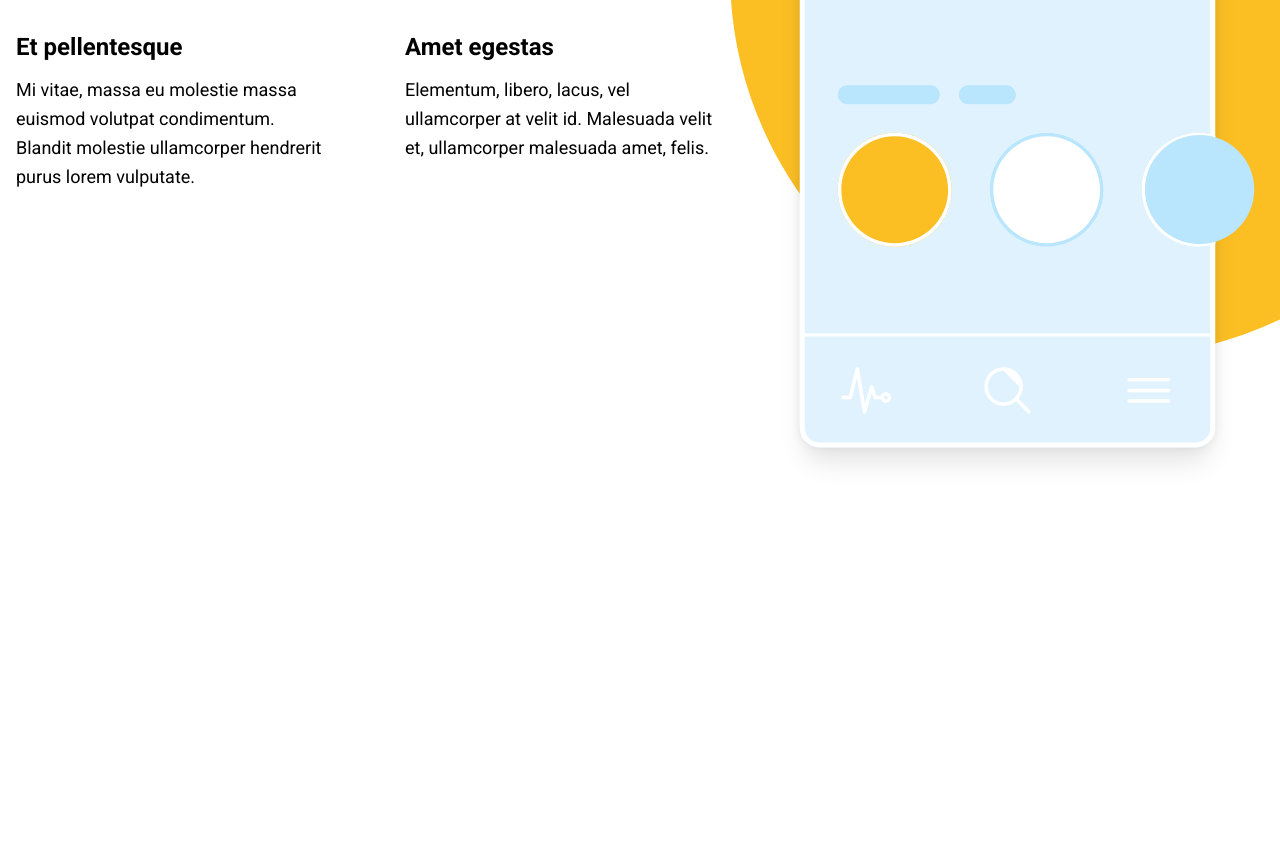
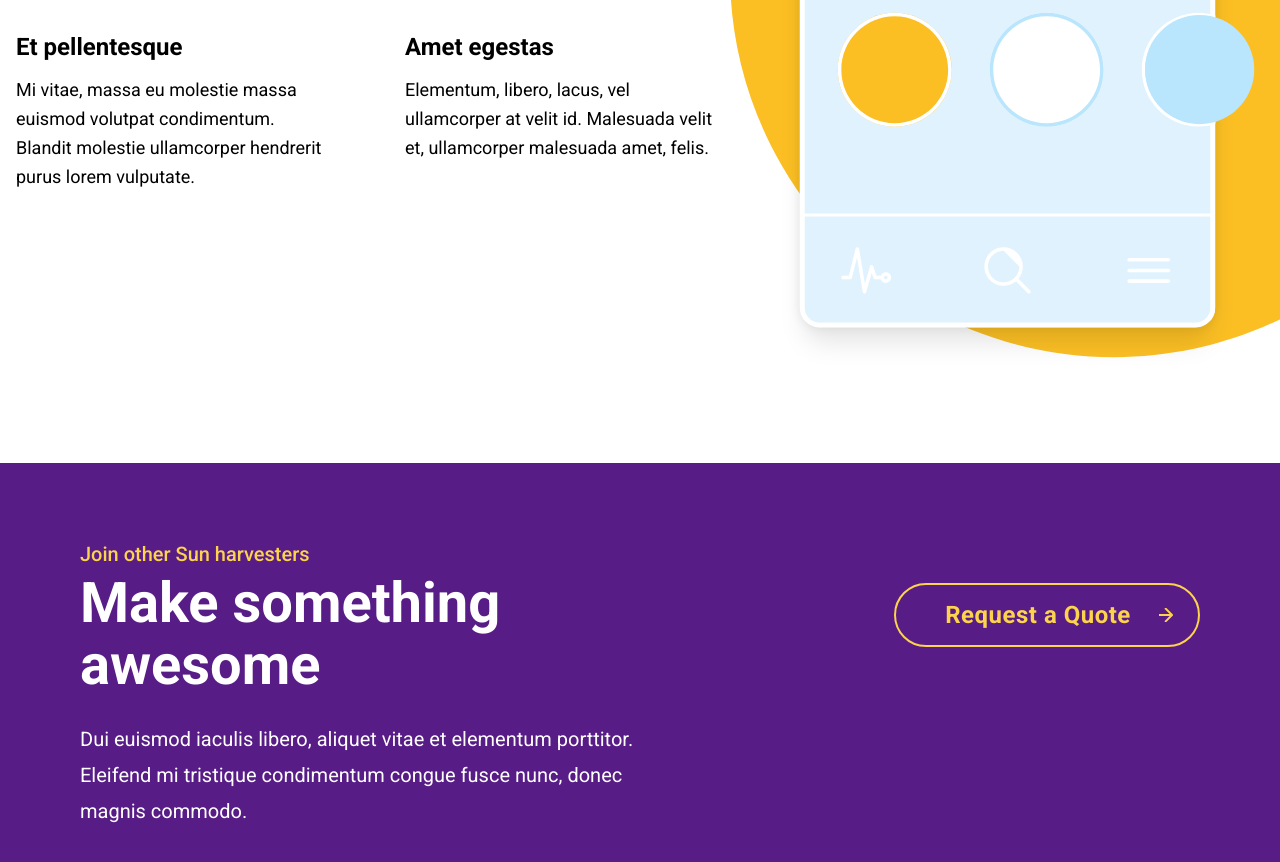
Before and after one commit to gabrielmunck/SollerTest, a Next.js app: page / in a window 1280 px wide. Shown: the part 3560-4422 px from the top of the page. Before the commit the page ends 4047 px from the top, so only its background shows below. Built offline with nearby package versions, Linux system fonts and the light colour scheme.

Commit message:
Cirado componente Carousel

```diff
--- a/src/app/page.tsx
+++ b/src/app/page.tsx
@@ -3,6 +3,7 @@ import MainSection from "../components/MainSection";
 import DesktopSection from "../components/DesktopSection";
 import Services from "@/components/Services";
 import Features from "@/components/Features";
+import CarouselSection from "@/components/CarouselSection";
 
 export default function Home() {
   return (
@@ -12,6 +13,7 @@ export default function Home() {
       <DesktopSection />
       <Services />
       <Features />
+      <CarouselSection/>
     </div>
   );
 }
--- /dev/null
+++ b/src/components/CarouselSection.tsx
@@ -0,0 +1,32 @@
+import Desktop from "../assets/Desktop.svg";
+import Image from "next/image";
+import YellowButton from "./YellowButton"
+
+const CarouselSection = () => {
+    return (
+        <section className="flex flex-col bg-soller-feedback w-full h-auto pt-12 lg:pt-20">
+            <div className="flex flex-col justify-between md:flex-row lg:px-20">
+                <div className="flex flex-col w-full max-w-[814px]">
+                    <p className="text-center lg:text-left text-[16px] lg:text-[20px] font-[500] leading-[17.6px] lg:leading-[22px] text-soller-yellow mb-2">
+                        Join other Sun harvesters
+                    </p>
+                    <h2 className="text-center lg:text-left text-[32px] lg:text-[56px] font-[700] leading-[35.2px] lg:leading-[61.6px] text-soller-bg mb-6">
+                        Make something awesome
+                    </h2>
+                    <span className="text-center lg:text-left text-[16px] lg:text-[20px] font-[400] leading-[36px] lg:leading-[36px] text-soller-bg mb-12">
+                        Dui euismod iaculis libero, aliquet vitae et elementum
+                        porttitor. Eleifend mi tristique condimentum congue fusce
+                        nunc, donec magnis commodo.
+                    </span>
+                </div>
+                <div className="flex w-full pt-10 justify-center lg:justify-end">
+                    <YellowButton/>
+                </div>
+            </div>
+
+
+        </section>
+    );
+};
+
+export default CarouselSection;
--- a/src/components/Features.tsx
+++ b/src/components/Features.tsx
@@ -29,7 +29,7 @@ const Features = () => {
     ];
 
     return (
-        <section className="w-full">
+        <section className="w-full mb-[240px]">
             <div className="flex flex-col md:flex-row items-center">
                 <div className="w-full flex flex-col">
                     <div className="flex flex-col w-full items-center">
@@ -75,14 +75,14 @@ const Features = () => {
                                 alt="Mobile illustration"
                                 width={420}
                                 height={900}
-                                className="absolute w-[250px] md:w-[455px] transform translate-x-[25%] md:translate-x-[50px] translate-y-[50px] md:translate-y-[150px] "
+                                className="absolute w-[250px] md:w-[455px] transform translate-x-[25%] md:translate-x-[50px] translate-y-[50px] md:translate-y-[30px] "
                             />
                             <Image
                                 src={MobileBubble}
                                 alt="Card illustration"
                                 width={203}
                                 height={296.8}
-                                className="absolute w-[60px] md:w-[110px] transform translate-x-[265px] translate-y-[373px] md:translate-x-[415px] md:translate-y-[738px]"
+                                className="absolute w-[60px] md:w-[110px] transform translate-x-[265px] translate-y-[373px] md:translate-x-[415px] md:translate-y-[618px]"
                             />
                         </div>
                     </div>
```
